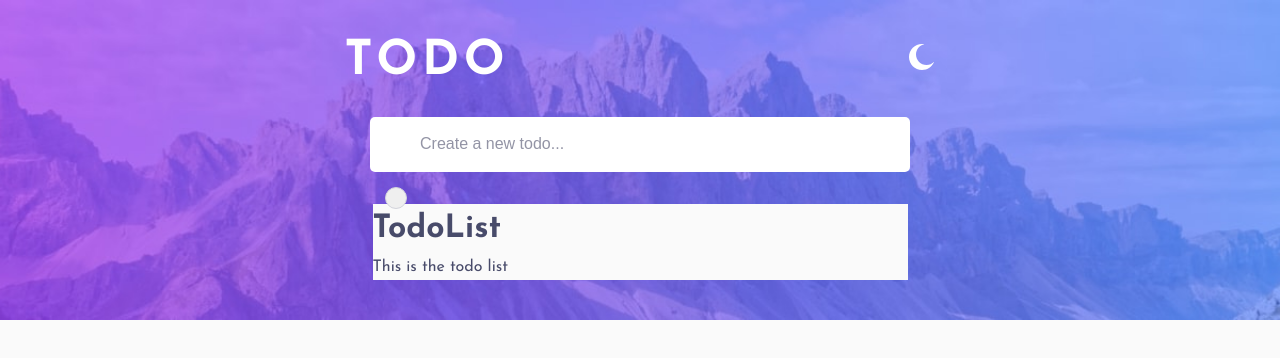
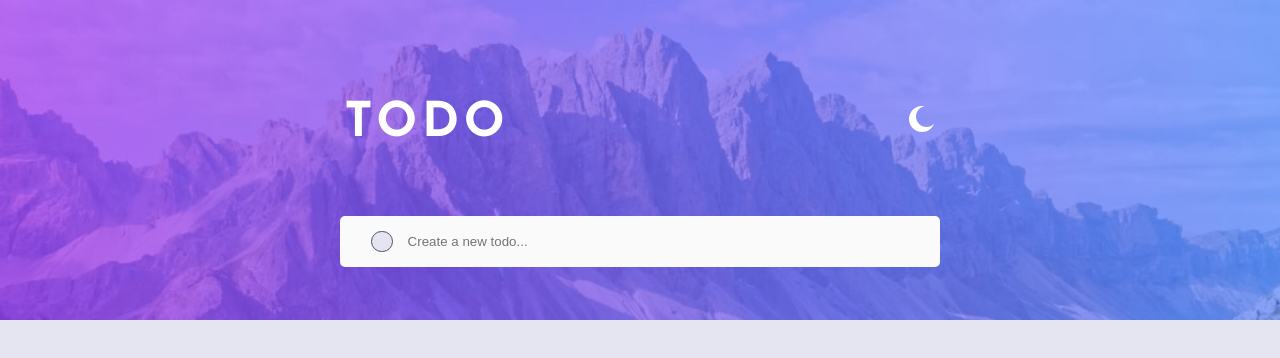
Before and after one commit to bkay-stack/Todo, a React (Vite) app: page / in a window 1280 px wide. Shown: the top 358 px of the page. Built offline with nearby package versions, Linux system fonts and the light colour scheme.

Commit message:
Todolist

```diff
--- a/src/components/addtodos/Todos.tsx
+++ b/src/components/addtodos/Todos.tsx
@@ -19,9 +19,18 @@ const Todos = () => {
     // Clear the input field after adding
   };
 
+  const handleSubmit = (event: React.FormEvent) => {
+    event.preventDefault(); // Prevent the default form submission
+    addTodo(); // Call the addTodo function
+  };
   return (
     <div className="todos">
       {/* Todo input field */}
+
+      <form className="input" onSubmit={handleSubmit}>
+        {/* Add button */}
+        <span className="todo-add-button"></span>
+        {/* Input field */}
         <input
           id="todo-input"
           type="text"
@@ -30,13 +39,9 @@ const Todos = () => {
           onChange={handleInputChange}
           value={inputValue}
         />
-      {/* Add button */}
-      <button onClick={addTodo} className="todo-add-button"></button>
-
+      </form>
       {/* Todo list */}
       <TodoList todos={todos} />
-
-      {/* Todo list */}
     </div>
   );
 };
--- a/src/components/addtodos/todos.style.css
+++ b/src/components/addtodos/todos.style.css
@@ -8,60 +8,53 @@
 }
 
 /* Input field */
+form {
+  display: flex;
+  justify-content: center;
+  align-items: center;
+  background-color: var(--bg-secondary);
+  padding: 1rem;
+  border-radius: 5px;
+  gap: 1rem;
 
-.todos input {
   width: 100%;
-  padding: 18px;
-  border-radius: 5px;
-  border: none;
-  position: relative;
-  padding-left: 55px;
 }
 
-/* Placeholder text */
-.todos input::placeholder {
-  /* position: absolute; */
-  /* transform: translateX(60px); */
-  color: var(--text-secondary);
-  font-size: 1rem;
-  font-weight: 500;
+form input {
+  width: 100%;
+  transition: all 0.3s ease-in-out;
+  border: none;
+  background: transparent;
 }
 
-/* Input field on focus */
-.todos input:focus {
+form input:focus {
   outline: none;
-  border: 1px solid var(--border-color);
 }
 
-/* Add todo button */
-
 .todo-add-button {
-  /* color: white; */
-  border: 1px solid var(--border-color);
-  padding: 10px;
-  height: 11px;
-  width: 11px;
+  background-color: var(--bg-color);
+  border: none;
+  width: 10px;
+  height: 10px;
+  padding: 0.6rem;
   border-radius: 50%;
+  outline: 1px solid var(--text-primary);
   cursor: pointer;
-
-  position: absolute;
-
-  transform: translateY(-40px);
-  left: 20px;
+  transition: all 0.3s ease-in-out;
 }
 
-/* Todo list */
-
 @media screen and (min-width: 768px) {
-  .todos input {
-    width: 45%;
-    padding: 20px;
-    border-radius: 5px;
-    border: none;
-    padding-left: 50px;
+  .todos {
+    max-width: 1200px;
+    margin: 0 auto;
   }
-
-  .todo-add-button {
-    transform: translateX(325px);
+  form {
+    max-width: 600px;
+  }
+  form input {
+    max-width: 500px;
+  }
+  form button {
+    max-width: 100px;
   }
 }
--- a/src/components/main/Todo.tsx
+++ b/src/components/main/Todo.tsx
@@ -47,12 +47,11 @@ const Todo = () => {
               </div>
             </>
           </div>
-
-          <Todos />
         </div>
-        {/* <Todos /> */}
+        <Todos />
       </header>
       {/* Main content area */}
+      {/* <Todos /> */}
     </main>
   );
 };
--- a/src/components/main/todo.style.css
+++ b/src/components/main/todo.style.css
@@ -32,7 +32,7 @@
   max-width: 600px;
   margin: 0 auto;
   flex-direction: column;
-  height: 30vh;
+  height: 25vh;
   /* overflow: hidden; */
 }
 
--- a/src/components/todolist/TodoList.tsx
+++ b/src/components/todolist/TodoList.tsx
@@ -1,14 +1,7 @@
 import React from "react";
 import "./todolist.style.css";
 const TodoList = ({ todos }: { todos: string[] }) => {
-  return (
-    <div className="todo-list">
-      <div className="text">
-        <h1>TodoList</h1>
-        <p>This is the todo list</p>
-      </div>
-    </div>
-  );
+  return <div className="todo-list"></div>;
 };
 
 export default TodoList;
--- a/src/components/todolist/todolist.style.css
+++ b/src/components/todolist/todolist.style.css
@@ -8,10 +8,5 @@
   text-align: left;
   max-width: 535px;
   background-color: var(--bg-color);
-  margin-top: 2rem;
+  margin-top: 1rem;
 }
-
-.todo-list .text {
-  text-align: left;
-  width: 100%;
-}
--- a/src/index.css
+++ b/src/index.css
@@ -36,8 +36,8 @@ img {
 
 :root {
   /* Light Theme */
-  --bg-color: hsl(0, 0%, 98%);
-  --bg-secondary: hsl(236, 33%, 92%);
+  --bg-color: hsl(236, 33%, 92%);
+  --bg-secondary: hsl(0, 0%, 98%);
   --border-color: hsl(233, 11%, 84%);
   --text-primary: hsl(235, 19%, 35%);
   --text-secondary: hsl(236, 9%, 61%);
```
Lines whose indentation alone changed are shown as unchanged.
